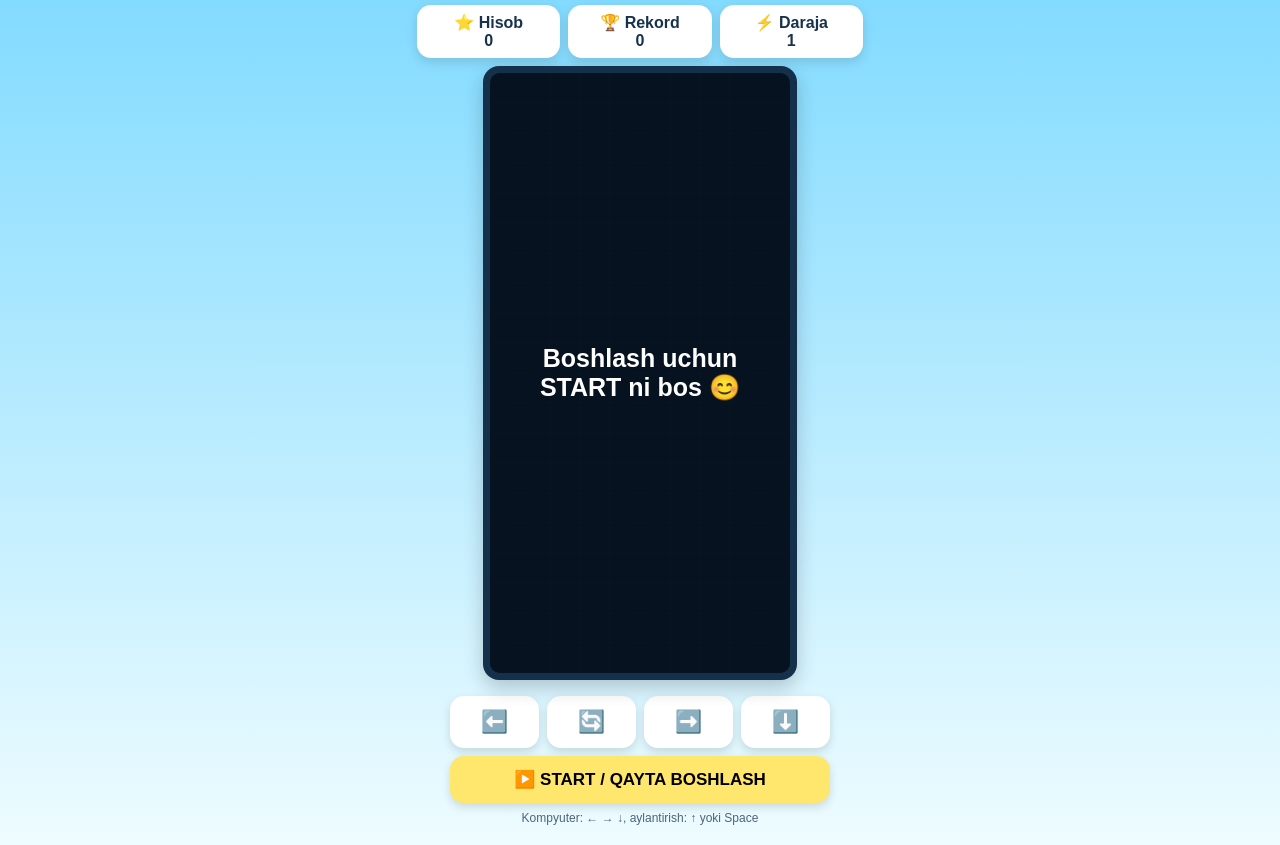
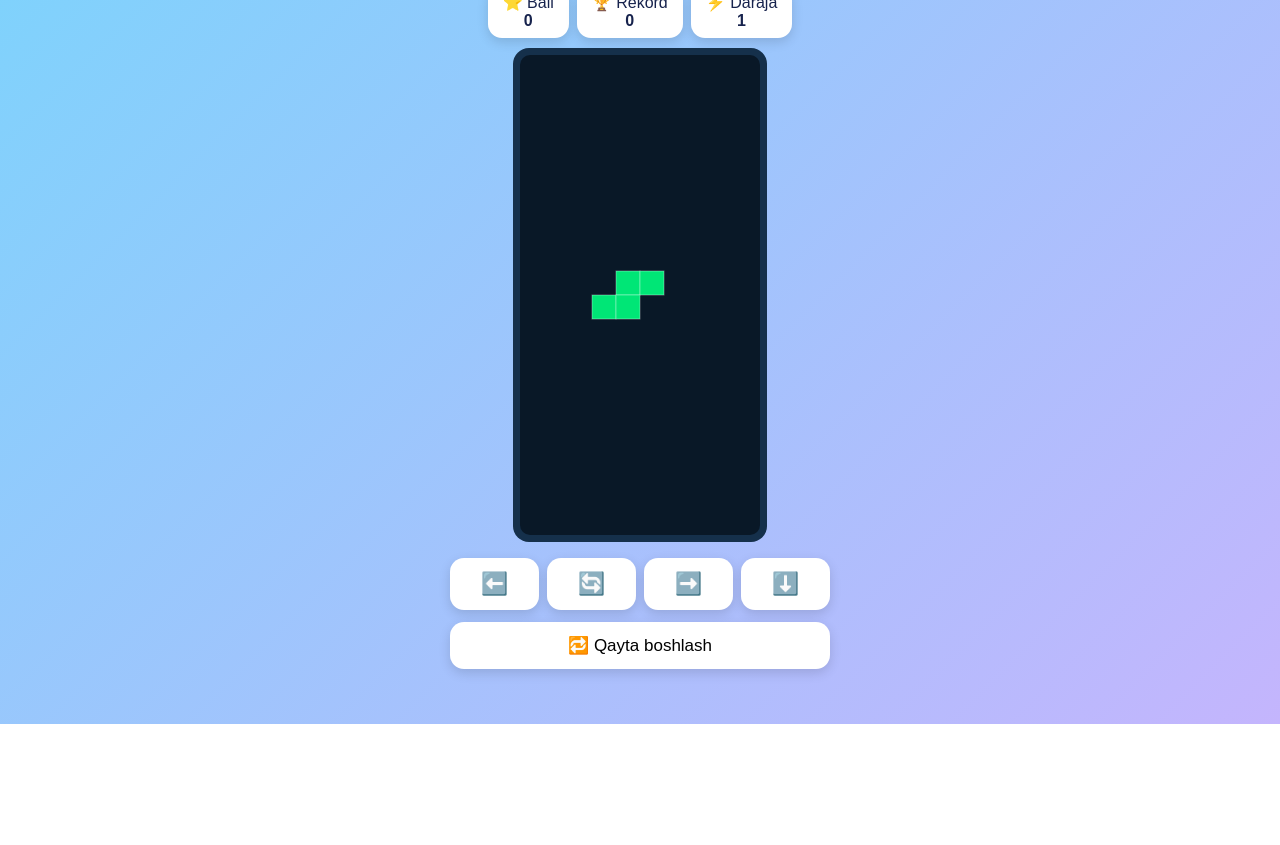
Before and after one commit to zairovasoliha08-pixel/bolajon-tetris, a plain HTML site: page index.html in a window 1280 px wide. Shown: the part 76-921 px from the top of the page. After the commit the page ends 800 px from the top, so only its background shows below. Drawn offline with Linux system fonts and the light colour scheme.

Commit message:
Update index.html

```diff
--- a/index.html
+++ b/index.html
@@ -1,54 +1,287 @@
-<!doctype html>
+<!DOCTYPE html>
 <html lang="uz">
 <head>
-<meta charset="utf-8">
-<meta name="viewport" content="width=device-width,initial-scale=1,user-scalable=no">
+<meta charset="UTF-8">
+<meta name="viewport" content="width=device-width, initial-scale=1.0">
 <title>Bolajon Tetris</title>
+
 <style>
-*{box-sizing:border-box} body{margin:0;min-height:100vh;font-family:Arial,sans-serif;background:linear-gradient(#79d8ff,#eefcff);color:#17324d;display:flex;justify-content:center}
-.app{width:min(100%,470px);padding:12px;text-align:center}.title{font-size:30px;font-weight:900;margin:4px}.sub{margin:0 0 8px}
-.panel{display:flex;justify-content:space-between;gap:8px;margin-bottom:8px}.card{flex:1;background:#fff;border-radius:14px;padding:8px;box-shadow:0 4px 12px #0002;font-weight:bold}
-.wrap{position:relative;display:inline-block;background:#15304b;padding:7px;border-radius:16px;box-shadow:0 8px 20px #0003}
-canvas{display:block;background:#091827;border-radius:10px;max-width:82vw;height:auto}
-.overlay{position:absolute;inset:7px;display:flex;align-items:center;justify-content:center;background:#06111dcc;border-radius:10px;color:#fff;font-size:25px;font-weight:bold;padding:20px}
-.hidden{display:none}.controls{display:grid;grid-template-columns:repeat(4,1fr);gap:8px;margin:12px auto 8px;max-width:380px}
-button{border:0;border-radius:14px;padding:13px 8px;font-size:22px;font-weight:bold;background:#fff;box-shadow:0 4px 10px #0002;touch-action:manipulation}
-button:active{transform:translateY(2px)}.start{font-size:17px;background:#ffe66d;width:100%;max-width:380px}.hint{font-size:12px;opacity:.75;margin:8px}
+*{box-sizing:border-box}
+body{
+  margin:0;
+  min-height:100vh;
+  font-family:Arial,sans-serif;
+  background:linear-gradient(135deg,#7dd3fc,#c4b5fd);
+  display:flex;
+  justify-content:center;
+  color:#17234d;
+}
+.app{
+  width:min(100%,470px);
+  padding:12px;
+  text-align:center;
+}
+h1{margin:4px;font-size:30px}
+.info{
+  display:flex;
+  gap:8px;
+  justify-content:center;
+  margin:10px 0;
+}
+.card{
+  background:white;
+  padding:8px 15px;
+  border-radius:14px;
+  box-shadow:0 4px 12px #0002;
+}
+.game{
+  display:inline-block;
+  padding:7px;
+  background:#15304b;
+  border-radius:16px;
+}
+canvas{
+  display:block;
+  background:#091827;
+  border-radius:10px;
+  max-width:82vw;
+  height:auto;
+}
+.controls{
+  display:grid;
+  grid-template-columns:repeat(4,1fr);
+  gap:8px;
+  max-width:380px;
+  margin:12px auto;
+}
+button{
+  border:0;
+  border-radius:14px;
+  padding:13px 8px;
+  font-size:22px;
+  background:white;
+  box-shadow:0 4px 12px #0002;
+  cursor:pointer;
+}
+button:active{transform:scale(.94)}
+#restart{
+  width:100%;
+  max-width:380px;
+  font-size:17px;
+}
 </style>
 </head>
-<body><main class="app">
-<div class="title">🧩 Bolajon Tetris 🎮</div>
-<p class="sub">Bloklarni joylashtir va qatorlarni to‘ldir!</p>
-<div class="panel"><div class="card">⭐ Hisob<br><span id="score">0</span></div><div class="card">🏆 Rekord<br><span id="best">0</span></div><div class="card">⚡ Daraja<br><span id="level">1</span></div></div>
-<div class="wrap"><canvas id="game" width="300" height="600"></canvas><div id="overlay" class="overlay">Boshlash uchun START ni bos 😊</div></div>
-<div class="controls"><button id="left">⬅️</button><button id="rotate">🔄</button><button id="right">➡️</button><button id="down">⬇️</button></div>
-<button class="start" id="start">▶️ START / QAYTA BOSHLASH</button>
-<div class="hint">Kompyuter: ← → ↓, aylantirish: ↑ yoki Space</div>
-</main>
+
+<body>
+<div class="app">
+
+<h1>🧩 Bolajon Tetris 🎮</h1>
+
+<div class="info">
+  <div class="card">⭐ Ball<br><b id="score">0</b></div>
+  <div class="card">🏆 Rekord<br><b id="best">0</b></div>
+  <div class="card">⚡ Daraja<br><b id="level">1</b></div>
+</div>
+
+<div class="game">
+  <canvas id="game" width="240" height="480"></canvas>
+</div>
+
+<div class="controls">
+  <button onclick="move(-1)">⬅️</button>
+  <button onclick="rotate()">🔄</button>
+  <button onclick="move(1)">➡️</button>
+  <button onclick="drop()">⬇️</button>
+</div>
+
+<button id="restart" onclick="restart()">🔁 Qayta boshlash</button>
+
+</div>
+
 <script>
-const c=document.getElementById('game'),x=c.getContext('2d'),COLS=10,ROWS=20,S=30;
-const colors=['','#ff5b6e','#45c7ff','#ffd84d','#9b6cff','#55d66b','#ff9f43','#4f7cff'];
-const pieces=[
-[[1,1,1,1]],[[1,0,0],[1,1,1]],[[0,0,1],[1,1,1]],[[1,1],[1,1]],
-[[0,1,1],[1,1,0]],[[0,1,0],[1,1,1]],[[1,1,0],[0,1,1]]
+const canvas=document.getElementById("game");
+const ctx=canvas.getContext("2d");
+
+const COLS=10, ROWS=20, SIZE=24;
+
+const colors=[
+ null,
+ "#00e5ff",
+ "#ffd600",
+ "#9c27ff",
+ "#00e676",
+ "#ff1744",
+ "#2979ff",
+ "#ff9100"
 ];
-let board,p,score,level,best=+(localStorage.best||0),drop=0,last=0,running=false;
-bestEl=document.getElementById('best');bestEl.textContent=best;
-function reset(){board=Array.from({length:ROWS},()=>Array(COLS).fill(0));score=0;level=1;spawn();update();running=true;document.getElementById('overlay').classList.add('hidden');last=performance.now();requestAnimationFrame(loop)}
-function spawn(){let n=Math.floor(Math.random()*pieces.length);p={m:pieces[n].map(r=>r.slice()),x:3,y:0,color:n+1};if(collide(0,0,p.m))gameOver()}
-function collide(dx,dy,m=p.m){for(let y=0;y<m.length;y++)for(let z=0;z<m[y].length;z++)if(m[y][z]){let nx=p.x+z+dx,ny=p.y+y+dy;if(nx<0||nx>=COLS||ny>=ROWS||(ny>=0&&board[ny][nx]))return true}return false}
-function merge(){p.m.forEach((r,y)=>r.forEach((v,z)=>{if(v&&p.y+y>=0)board[p.y+y][p.x+z]=p.color}));clearLines();spawn()}
-function clearLines(){let n=0;for(let y=ROWS-1;y>=0;y--){if(board[y].every(Boolean)){board.splice(y,1);board.unshift(Array(COLS).fill(0));n++;y++}}if(n){score += [0,100,300,500,800][n]*level;level=1+Math.floor(score/1000);if(score>best){best=score;localStorage.best=best}update()}}
-function move(dx){if(running&&!collide(dx,0))p.x+=dx}
-function down(){if(!running)return;if(!collide(0,1))p.y++;else merge();drop=0}
-function rotate(){if(!running)return;let m=p.m[0].map((_,i)=>p.m.map(r=>r[i]).reverse());if(!collide(0,0,m))p.m=m}
-function update(){document.getElementById('score').textContent=score;document.getElementById('level').textContent=level;bestEl.textContent=best}
-function gameOver(){running=false;document.getElementById('overlay').innerHTML='O‘yin tugadi!<br>⭐ '+score+' ball';document.getElementById('overlay').classList.remove('hidden')}
-function cell(px,py,col){x.fillStyle=colors[col];x.fillRect(px*S+1,py*S+1,S-2,S-2);x.fillStyle='#ffffff55';x.fillRect(px*S+4,py*S+4,S-8,5)}
-function draw(){x.clearRect(0,0,c.width,c.height);x.strokeStyle='#ffffff10';for(let i=0;i<=COLS;i++){x.beginPath();x.moveTo(i*S,0);x.lineTo(i*S,ROWS*S);x.stroke()}for(let i=0;i<=ROWS;i++){x.beginPath();x.moveTo(0,i*S);x.lineTo(COLS*S,i*S);x.stroke()}board.forEach((r,y)=>r.forEach((v,z)=>v&&cell(z,y,v)));if(p)p.m.forEach((r,y)=>r.forEach((v,z)=>v&&cell(p.x+z,p.y+y,p.color)))}
-function loop(t){if(!running){draw();return}drop+=t-last;last=t;if(drop>Math.max(120,700-(level-1)*60))down();draw();requestAnimationFrame(loop)}
-document.getElementById('start').onclick=reset;
-document.getElementById('left').onclick=()=>move(-1);document.getElementById('right').onclick=()=>move(1);document.getElementById('down').onclick=down;document.getElementById('rotate').onclick=rotate;
-document.addEventListener('keydown',e=>{if(['ArrowLeft','ArrowRight','ArrowDown','ArrowUp',' '].includes(e.key))e.preventDefault();if(e.key==='ArrowLeft')move(-1);if(e.key==='ArrowRight')move(1);if(e.key==='ArrowDown')down();if(e.key==='ArrowUp'||e.key===' ')rotate()});
-board=Array.from({length:ROWS},()=>Array(COLS).fill(0));draw();
-</script></body></html>
+
+const shapes=[
+ [[1,1,1,1]],
+ [[2,2],[2,2]],
+ [[0,3,0],[3,3,3]],
+ [[0,4,4],[4,4,0]],
+ [[5,5,0],[0,5,5]],
+ [[6,0,0],[6,6,6]],
+ [[0,0,7],[7,7,7]]
+];
+
+let board, piece, score, level, timer;
+let best=Number(localStorage.getItem("tetrisBest")||0);
+
+document.getElementById("best").textContent=best;
+
+function newBoard(){
+ return Array.from({length:ROWS},()=>Array(COLS).fill(0));
+}
+
+function newPiece(){
+ const id=Math.floor(Math.random()*shapes.length);
+ return {
+   shape:shapes[id].map(r=>[...r]),
+   x:Math.floor(COLS/2)-2,
+   y:0
+ };
+}
+
+function collide(p=piece){
+ for(let y=0;y<p.shape.length;y++){
+  for(let x=0;x<p.shape[y].length;x++){
+   if(p.shape[y][x]){
+    const bx=p.x+x, by=p.y+y;
+    if(bx<0||bx>=COLS||by>=ROWS) return true;
+    if(by>=0 && board[by][bx]) return true;
+   }
+  }
+ }
+ return false;
+}
+
+function merge(){
+ piece.shape.forEach((row,y)=>{
+  row.forEach((v,x)=>{
+   if(v && piece.y+y>=0)
+    board[piece.y+y][piece.x+x]=v;
+  });
+ });
+}
+
+function clearLines(){
+ let lines=0;
+
+ for(let y=ROWS-1;y>=0;y--){
+  if(board[y].every(v=>v)){
+   board.splice(y,1);
+   board.unshift(Array(COLS).fill(0));
+   lines++;
+   y++;
+  }
+ }
+
+ if(lines){
+  score += [0,100,300,500,800][lines];
+  level=Math.floor(score/700)+1;
+
+  if(score>best){
+   best=score;
+   localStorage.setItem("tetrisBest",best);
+  }
+
+  updateInfo();
+ }
+}
+
+function updateInfo(){
+ document.getElementById("score").textContent=score;
+ document.getElementById("best").textContent=best;
+ document.getElementById("level").textContent=level;
+}
+
+function move(dir){
+ piece.x+=dir;
+ if(collide()) piece.x-=dir;
+ draw();
+}
+
+function rotate(){
+ const old=piece.shape;
+ piece.shape=old[0].map((_,i)=>old.map(r=>r[i]).reverse());
+
+ if(collide()) piece.shape=old;
+
+ draw();
+}
+
+function drop(){
+ piece.y++;
+
+ if(collide()){
+  piece.y--;
+  merge();
+  clearLines();
+  piece=newPiece();
+
+  if(collide()){
+   alert("🎮 O‘yin tugadi! Ball: "+score);
+   restart();
+  }
+ }
+
+ draw();
+}
+
+function drawBlock(x,y,color){
+ ctx.fillStyle=color;
+ ctx.fillRect(x*SIZE,y*SIZE,SIZE,SIZE);
+
+ ctx.strokeStyle="#ffffff55";
+ ctx.strokeRect(x*SIZE,y*SIZE,SIZE,SIZE);
+}
+
+function draw(){
+ ctx.clearRect(0,0,canvas.width,canvas.height);
+
+ board.forEach((row,y)=>{
+  row.forEach((v,x)=>{
+   if(v) drawBlock(x,y,colors[v]);
+  });
+ });
+
+ piece.shape.forEach((row,y)=>{
+  row.forEach((v,x)=>{
+   if(v) drawBlock(piece.x+x,piece.y+y,colors[v]);
+  });
+ });
+}
+
+function loop(){
+ drop();
+
+ clearTimeout(timer);
+ timer=setTimeout(loop,Math.max(120,650-level*45));
+}
+
+function restart(){
+ clearTimeout(timer);
+
+ board=newBoard();
+ piece=newPiece();
+ score=0;
+ level=1;
+
+ updateInfo();
+ draw();
+ loop();
+}
+
+document.addEventListener("keydown",e=>{
+ if(e.key==="ArrowLeft") move(-1);
+ if(e.key==="ArrowRight") move(1);
+ if(e.key==="ArrowDown") drop();
+ if(e.key==="ArrowUp") rotate();
+});
+
+restart();
+</script>
+
+</body>
+</html>
```
